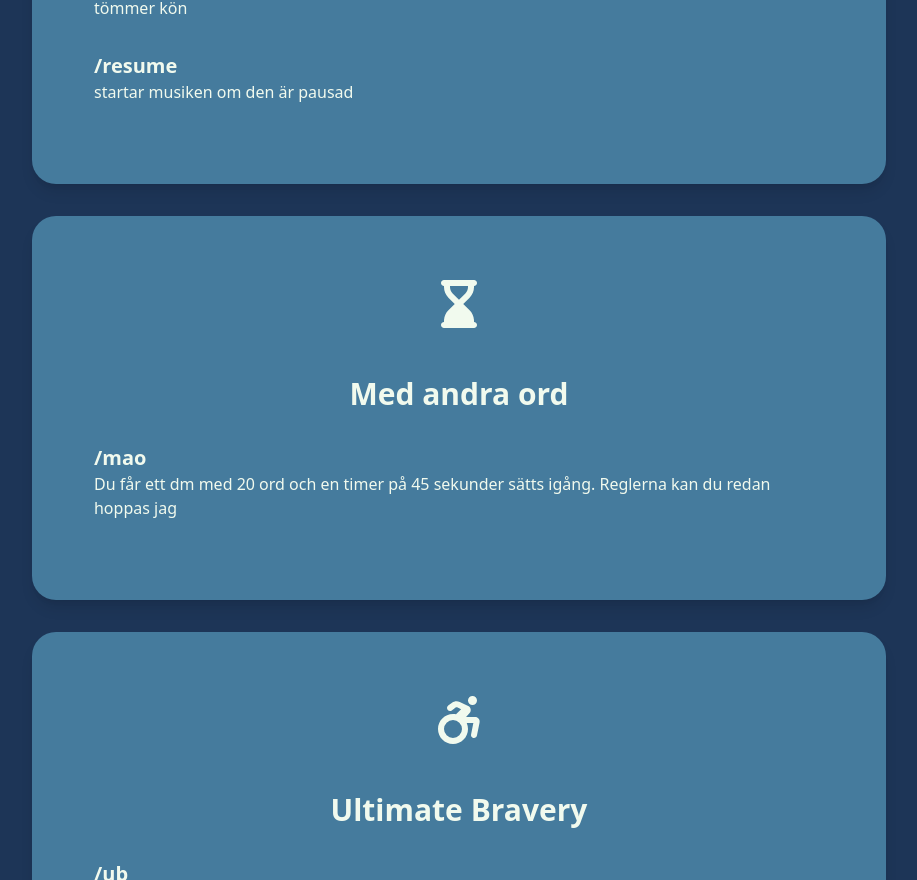
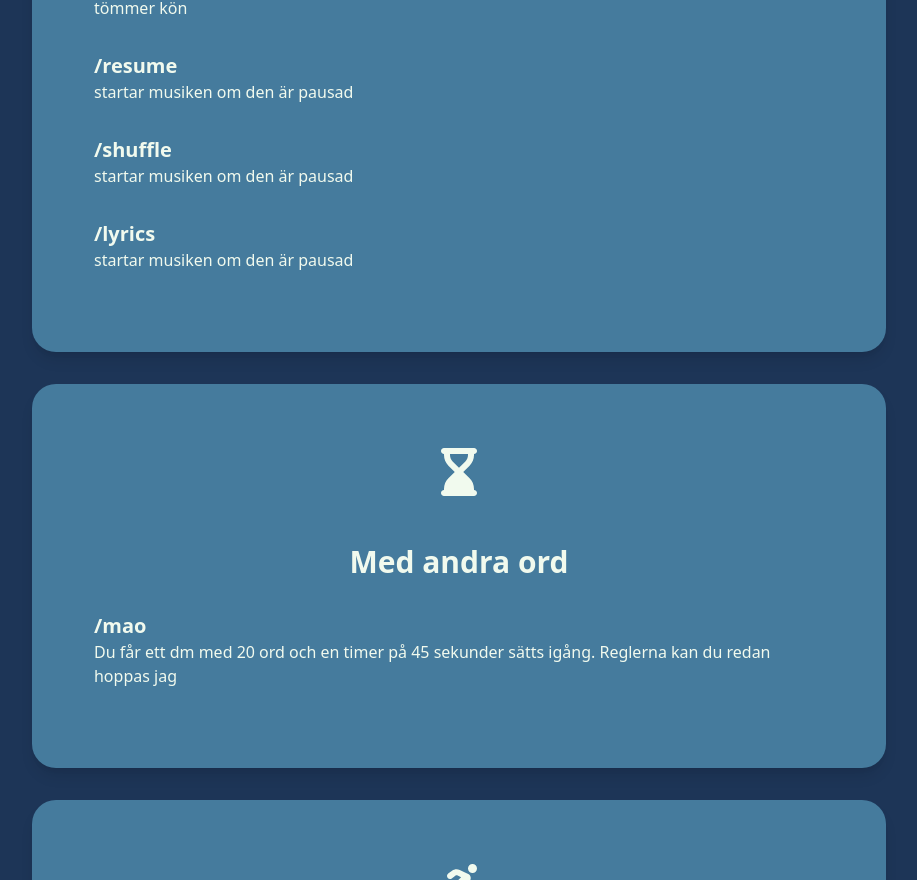
Before and after one commit to EdwinKorner/gulf-bot-website, a Vue app: page / in a window 1280 px wide. Shown: the part 1460-2340 px from the top of the page, without its empty margins (181-1098 px from the left). Built offline with nearby package versions, Linux system fonts and the light colour scheme.

Commit message:
added commands

```diff
--- a/src/App.vue
+++ b/src/App.vue
@@ -89,6 +89,10 @@ export default {
           cmdText5: "tömmer kön",
           cmdTitle6: "/resume",
           cmdText6: "startar musiken om den är pausad",
+          cmdTitle7: "/shuffle",
+          cmdText7: "shufflar kön",
+          cmdTitle8: "/lyrics",
+          cmdText8: "söker efter texten till låten du skriver in",
           icon: "fa-solid fa-music",
           title: "Musik",
           id:"music"
--- a/src/components/information.vue
+++ b/src/components/information.vue
@@ -19,6 +19,10 @@
                 <h2 class="text-xl font-bold">{{informationProperties.cmdTitle5}}</h2>
                 <p class="mb-8">{{informationProperties.cmdText5}}</p>
                 <h2 class="text-xl font-bold">{{informationProperties.cmdTitle6}}</h2>
+                <p class="mb-8">{{informationProperties.cmdText6}}</p>
+                <h2 class="text-xl font-bold">{{informationProperties.cmdTitle7}}</h2>
+                <p class="mb-8">{{informationProperties.cmdText6}}</p>
+                <h2 class="text-xl font-bold">{{informationProperties.cmdTitle8}}</h2>
                 <p class="mb-8">{{informationProperties.cmdText6}}</p>
             </div>
         </div>
```
